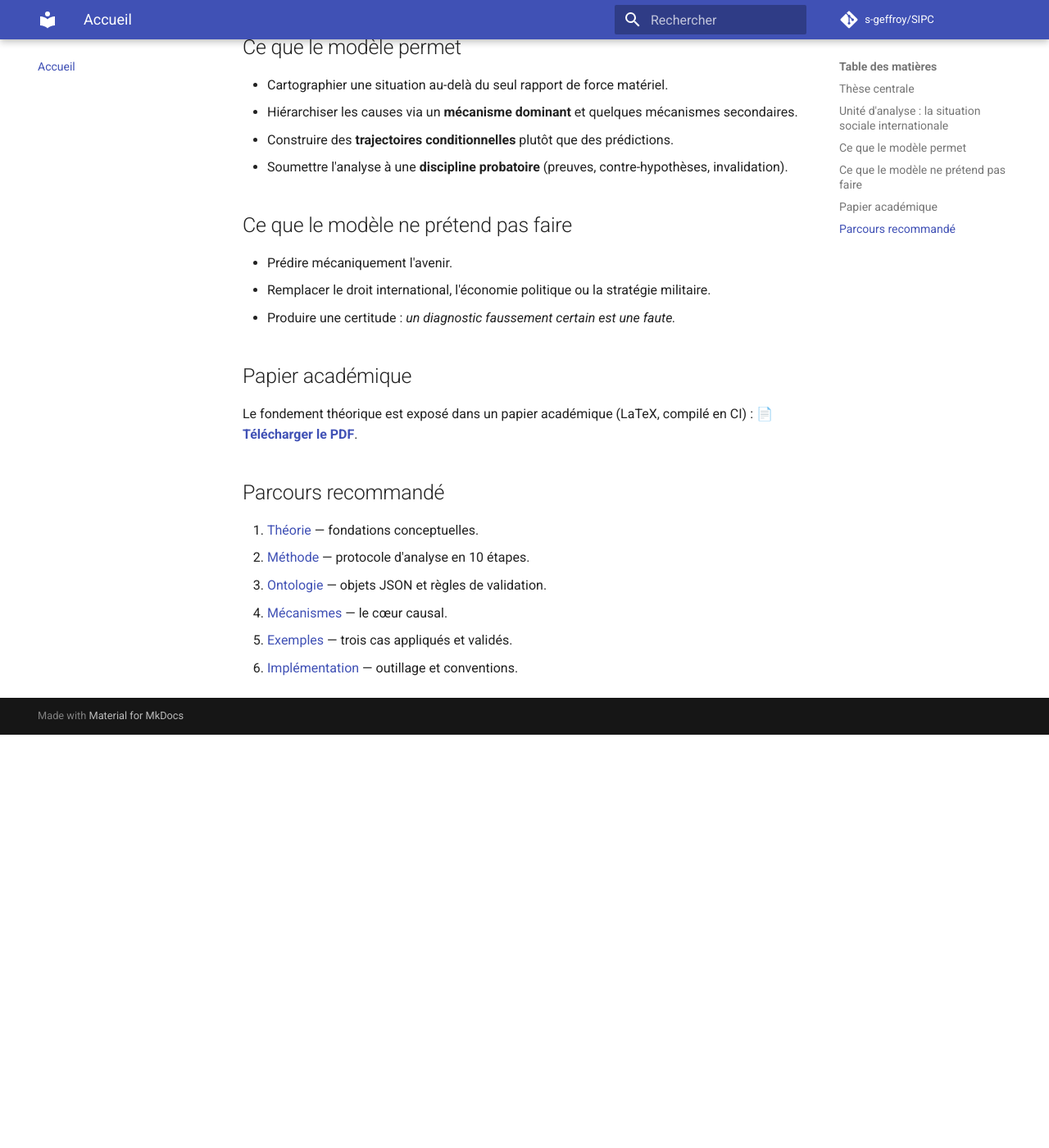
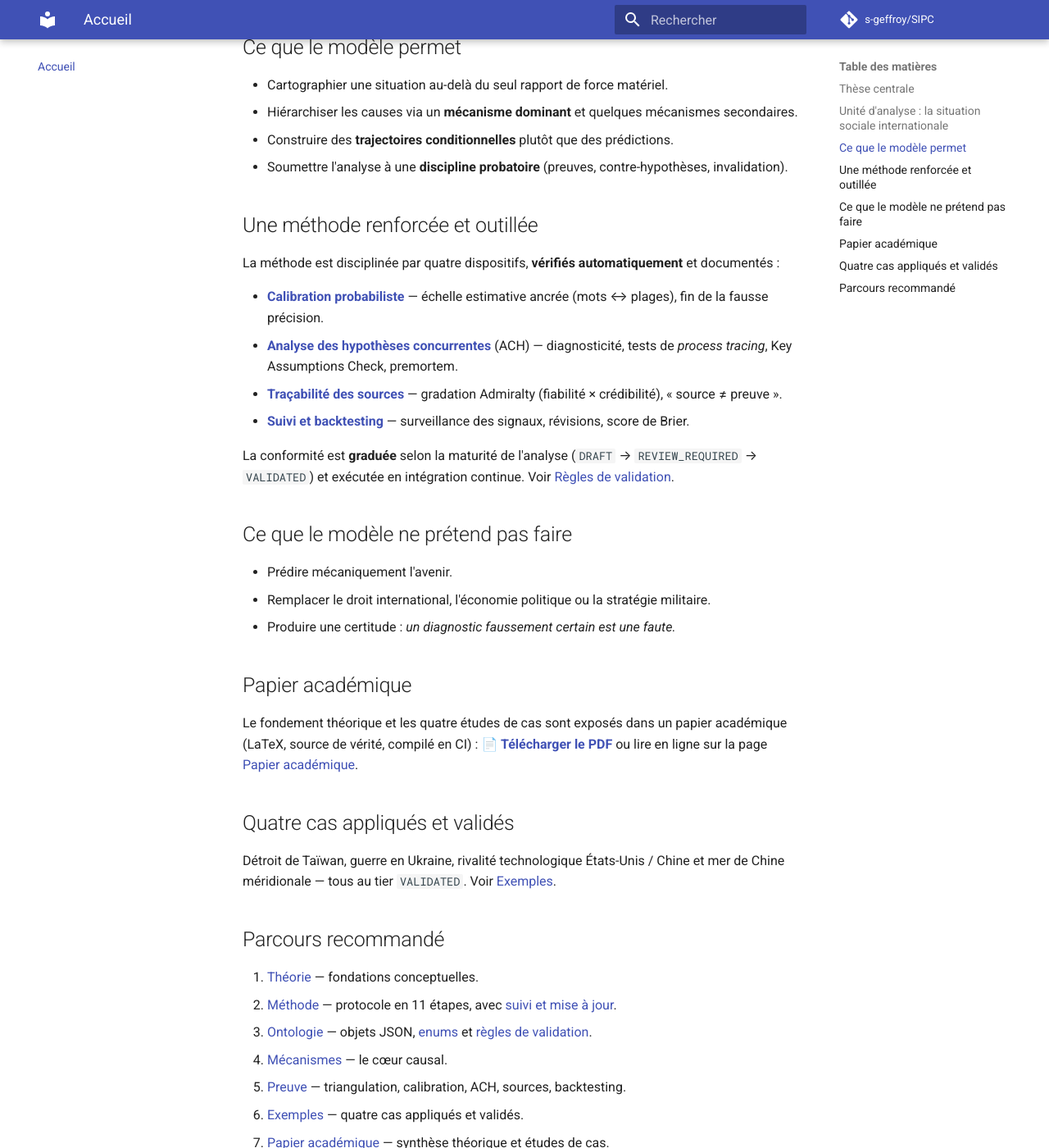
Before and after one commit to s-geffroy/SIPC, an MkDocs documentation site: the page built from docs/index.md, in a window 1280 px wide and 1400 px high, scrolled down 826 px. Shown: the whole window at 82% size. Built offline with MkDocs 1.6.1 and Material for MkDocs 9.7.7, drawn with Linux system fonts in a browser that asks for light colours; comment, search, counter and statistics services are not loaded; before the commit the page ends 1722 px from its top, so only the background shows below that; some of the changed text lies outside the part shown.

Commit message:
Le papier et le site mentionnent l'ensemble du périmètre
Papier (source de vérité) : section « Études de cas » étendue au corpus des quatre cas validés
(Taïwan, Ukraine, US-Chine, mer de Chine méridionale) ; abstract, section ontologie et
conclusion reflètent désormais tout le dispositif (calibration, ACH, sources, suivi/backtesting,
conformité graduée, outillage).

Page d'accueil : présentation de la méthode renforcée (4 dispositifs), du modèle gradué, des
quatre cas et d'un parcours complet vers toutes les pages.

CHANGELOG 2.3.1, CITATION 2.3.1.

Co-Authored-By: Claude Opus 4.7 (1M context) <noreply@anthropic.com>

```diff
--- a/docs/index.md
+++ b/docs/index.md
@@ -29,6 +29,18 @@ dépendances, mécanismes et trajectoires. Voir [Situation sociale international
 - Construire des **trajectoires conditionnelles** plutôt que des prédictions.
 - Soumettre l'analyse à une **discipline probatoire** (preuves, contre-hypothèses, invalidation).
 
+## Une méthode renforcée et outillée
+
+La méthode est disciplinée par quatre dispositifs, **vérifiés automatiquement** et documentés :
+
+- **[Calibration probabiliste](05_preuve/calibration.md)** — échelle estimative ancrée (mots ↔ plages), fin de la fausse précision.
+- **[Analyse des hypothèses concurrentes](05_preuve/ach.md)** (ACH) — diagnosticité, tests de *process tracing*, Key Assumptions Check, premortem.
+- **[Traçabilité des sources](05_preuve/sources_et_claims.md)** — gradation Admiralty (fiabilité × crédibilité), « source ≠ preuve ».
+- **[Suivi et backtesting](05_preuve/backtesting.md)** — surveillance des signaux, révisions, score de Brier.
+
+La conformité est **graduée** selon la maturité de l'analyse (`DRAFT` → `REVIEW_REQUIRED` →
+`VALIDATED`) et exécutée en intégration continue. Voir [Règles de validation](03_ontologie/regles_validation.md).
+
 ## Ce que le modèle ne prétend pas faire
 
 - Prédire mécaniquement l'avenir.
@@ -37,14 +49,22 @@ dépendances, mécanismes et trajectoires. Voir [Situation sociale international
 
 ## Papier académique
 
-Le fondement théorique est exposé dans un papier académique (LaTeX, compilé en CI) :
-**[📄 Télécharger le PDF](assets/sipc_paper.pdf)**.
+Le fondement théorique et les quatre études de cas sont exposés dans un papier académique
+(LaTeX, source de vérité, compilé en CI) : **[📄 Télécharger le PDF](assets/sipc_paper.pdf)**
+ou lire en ligne sur la page [Papier académique](papier.md).
+
+## Quatre cas appliqués et validés
+
+Détroit de Taïwan, guerre en Ukraine, rivalité technologique États-Unis / Chine et mer de Chine
+méridionale — tous au tier `VALIDATED`. Voir [Exemples](06_exemples/index.md).
 
 ## Parcours recommandé
 
 1. [Théorie](01_theorie/these_centrale.md) — fondations conceptuelles.
-2. [Méthode](02_methode/protocole_general.md) — protocole d'analyse en 10 étapes.
-3. [Ontologie](03_ontologie/vue_ensemble.md) — objets JSON et règles de validation.
+2. [Méthode](02_methode/protocole_general.md) — protocole en 11 étapes, avec [suivi et mise à jour](02_methode/suivi_et_mise_a_jour.md).
+3. [Ontologie](03_ontologie/vue_ensemble.md) — objets JSON, [enums](03_ontologie/enums_controles.md) et [règles de validation](03_ontologie/regles_validation.md).
 4. [Mécanismes](04_mecanismes/index.md) — le cœur causal.
-5. [Exemples](06_exemples/index.md) — trois cas appliqués et validés.
-6. [Implémentation](07_implementation/guide_depot.md) — outillage et conventions.
+5. [Preuve](05_preuve/triangulation_probatoire.md) — triangulation, calibration, ACH, sources, backtesting.
+6. [Exemples](06_exemples/index.md) — quatre cas appliqués et validés.
+7. [Papier académique](papier.md) — synthèse théorique et études de cas.
+8. [Implémentation](07_implementation/guide_depot.md) — outillage, Docker et conventions.
```
Also changed, not shown: CHANGELOG.md (+10 -0 lines), 2 other files.
